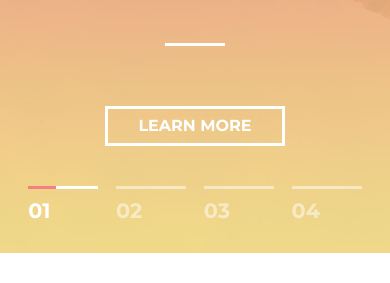
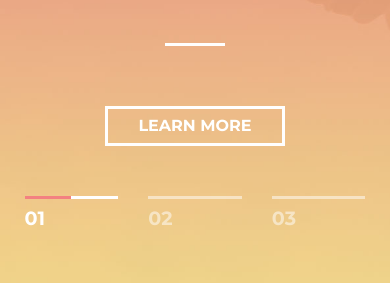
Before and after one commit to Alexandria-dr/MoGo, a plain HTML site: page index.html in a window 390 px wide. Shown: the part 302-585 px from the top of the page. Drawn offline with nearby package versions, Linux system fonts and the light colour scheme.

Commit message:
swiper, grid border

```diff
--- a/css/_max_width768.scss
+++ b/css/_max_width768.scss
@@ -150,7 +150,7 @@
     .about__item {
       .about__text {
         font-size: 1rem;
-
+        transform: translate3d(-15px, -10px, 20px);
         i {
           font-size: 1.5rem !important;
         }
@@ -162,17 +162,35 @@
   }
 
   .number__item {
-    padding: 30px 0;
+    padding: 20px 0 30px;
 
     p {
       font-size: 0.8rem;
     }
   }
+
+  .swiper-pagination {
+    flex: 1 0 150px;
+    flex-wrap: wrap;
+    justify-content: center;
+    .swiper-pagination-bullet .bigNumber {
+      font-size: 1.2rem;
+    }
+    .swiper-pagination-bullet .text {
+      display: none;
+    }
+  }
 }
 
-@media (max-width: 350px) {
+@media (max-width: 1120px) {
+  .number__item {
+    border-bottom: 1px solid white;
+  }
+}
+
+@media (max-width: 320px) {
   .about__text {
-    transform: translate3d(-10px, -10px, 20px);
+    transform: translate3d(-20px, -15px, 20px);
     font-size: 0.8rem !important;
   }
 }
--- a/css/style.scss
+++ b/css/style.scss
@@ -180,52 +180,6 @@ header {
   padding: 0 5%;
   font-size: 1.3rem;
   cursor: pointer;
-
-  ul {
-    width: 100%;
-    margin: 0;
-    flex-wrap: wrap;
-    li {
-      position: relative;
-      display: flex;
-      opacity: 0.5;
-      flex: 1 0 100px;
-      margin: 0 10px;
-      justify-content: space-between;
-      border-top: 3px solid $red;
-
-      .dots__item {
-        padding: 10px 0 0 0;
-      }
-      .dots__number {
-        font-weight: 700;
-      }
-
-      &.slick-active ~ li {
-        &::before {
-          width: 100%;
-        }
-      }
-      &::before {
-        position: absolute;
-        content: "";
-        width: 0%;
-        height: 3px;
-        top: -3px;
-        right: 0;
-        background-color: white;
-        z-index: 4;
-        transition: all 0.3s ease;
-      }
-      &.slick-active {
-        opacity: 1;
-        &::before {
-          transition-delay: 0.3s;
-          width: 60% !important;
-        }
-      }
-    }
-  }
 }
 
 .about__items {
@@ -248,6 +202,8 @@ header {
       img {
         transform: translate3d(0px, 0px, 0px);
         transition: all 0.3s ease;
+        width: 100%;
+        height: 100%;
       }
       &::before {
         transform: translate3d(0px, 0px, 0px);
@@ -260,10 +216,7 @@ header {
         transition: all 0.3s ease;
       }
     }
-    img {
-      width: 100%;
-      height: 100%;
-    }
+
     .about__text {
       display: none;
       z-index: 5;
@@ -312,14 +265,15 @@ header {
   &:first-child {
     border-left: 1px solid white;
   }
-  padding: 60px 10px 50px;
+  padding: 40px 10px 50px;
   p {
     color: white;
     text-transform: uppercase;
     margin: 0;
     font-size: 1rem;
-    line-height: 2.5em;
+
     .big {
+      line-height: 1.5em;
       font-weight: 700;
       font-size: 4.5em;
     }
@@ -343,4 +297,74 @@ header {
   }
 }
 
+.swiper-pagination {
+  padding: 0;
+  display: flex;
+
+  width: 100%;
+  margin: 30px 0 0;
+  color: #aaa;
+  position: relative;
+}
+
+.swiper-pagination .box {
+  opacity: 0.5 !important;
+  border-radius: 0;
+  background: transparent;
+  font-size: 1.5rem;
+  width: 24%;
+  height: 30px;
+  display: flex;
+  align-items: center;
+  justify-content: start;
+  color: #fff;
+}
+.box.swiper-pagination-bullet-active {
+  opacity: 1 !important;
+}
+
+.swiper-pagination-bullet {
+  position: relative;
+  margin: 30px 15px 30px !important;
+  border-top: 3px solid;
+  border-top-color: $red;
+  opacity: 1 !important;
+  &::before {
+    position: absolute;
+    content: "";
+    width: 0%;
+    height: 3px;
+    top: -3px;
+    right: 0;
+    background-color: white;
+    z-index: 4;
+    transition: all 0.3s ease;
+  }
+
+  &.swiper-pagination-bullet .bigNumber {
+    font-size: 1.5rem;
+    margin-top: 10px;
+    margin-right: 10px;
+    font-weight: 800;
+  }
+  &.swiper-pagination-bullet .text {
+    font-size: 1.5rem;
+    margin-top: 10px;
+  }
+
+  &.swiper-pagination-bullet-active {
+    &::before {
+      background-color: white;
+      width: 50%;
+      transition-delay: 0.3s;
+    }
+  }
+  &.swiper-pagination-bullet-active ~ &.swiper-pagination-bullet {
+    &::before {
+      background-color: white;
+      width: 100%;
+    }
+  }
+}
+
 @import "max_width768";
--- a/index.html
+++ b/index.html
@@ -6,10 +6,8 @@
     <meta name="viewport" content="width=device-width, initial-scale=1.0" />
     <link
       rel="stylesheet"
-      type="text/css"
-      href="//cdn.jsdelivr.net/npm/slick-carousel@1.8.1/slick/slick.css"
+      href="https://unpkg.com/swiper/swiper-bundle.min.css"
     />
-
     <link
       href="https://fonts.googleapis.com/css2?family=Kaushan+Script&family=Montserrat:wght@400;700&display=swap"
       rel="stylesheet"
@@ -70,8 +68,9 @@
             <span></span>
           </div>
         </div>
-        <div class="intro slider">
-          <div class="intro__container">
+        <div class="swiper-container">
+          <div class="intro slider swiper-wrapper">
+            <div class="intro__container swiper-slide">
               <div class="title intro">
                 <p>Creative Template</p>
                 <p>
@@ -83,44 +82,48 @@
               </div>
               <a class="btn" href="#">Learn More</a>
             </div>
-          <div class="intro__container">
+            <div class="intro__container swiper-slide">
               <div class="slide__inner">
                 <p class="block-p">
                   Lorem ipsum dolor, sit amet consectetur adipisicing elit.
                   Accusantium nesciunt temporibus unde quos totam quae dicta id
                   quasi quibusdam, rerum tempore natus quo aliquam nostrum minus
-                iure saepe provident facilis architecto beatae aspernatur enim,
-                omnis possimus! Nam, enim itaque excepturi cum atque sequi
-                consectetur, laudantium magni veritatis quaerat eius adipisci!
+                  iure saepe provident facilis architecto beatae aspernatur
+                  enim, omnis possimus! Nam, enim itaque excepturi cum atque
+                  sequi consectetur, laudantium magni veritatis quaerat eius
+                  adipisci!
                 </p>
               </div>
             </div>
-          <div class="intro__container">
+            <div class="intro__container swiper-slide">
               <div class="slide__inner">
                 <p class="block-p">
                   Lorem ipsum dolor, sit amet consectetur adipisicing elit.
                   Accusantium nesciunt temporibus unde quos totam quae dicta id
                   quasi quibusdam, rerum tempore natus quo aliquam nostrum minus
-                iure saepe provident facilis architecto beatae aspernatur enim,
-                omnis possimus! Nam, enim itaque excepturi cum atque sequi
-                consectetur, laudantium magni veritatis quaerat eius adipisci!
+                  iure saepe provident facilis architecto beatae aspernatur
+                  enim, omnis possimus! Nam, enim itaque excepturi cum atque
+                  sequi consectetur, laudantium magni veritatis quaerat eius
+                  adipisci!
                 </p>
               </div>
             </div>
-          <div class="intro__container">
+            <div class="intro__container swiper-slide">
               <div class="slide__inner">
                 <p class="block-p">
                   Lorem ipsum dolor, sit amet consectetur adipisicing elit.
                   Accusantium nesciunt temporibus unde quos totam quae dicta id
                   quasi quibusdam, rerum tempore natus quo aliquam nostrum minus
-                iure saepe provident facilis architecto beatae aspernatur enim,
-                omnis possimus! Nam, enim itaque excepturi cum atque sequi
-                consectetur, laudantium magni veritatis quaerat eius adipisci!
+                  iure saepe provident facilis architecto beatae aspernatur
+                  enim, omnis possimus! Nam, enim itaque excepturi cum atque
+                  sequi consectetur, laudantium magni veritatis quaerat eius
+                  adipisci!
                 </p>
               </div>
             </div>
           </div>
-        <div class="intro__dots"></div>
+          <div class="swiper-pagination"></div>
+        </div>
       </header>
       <section class="about">
         <div class="container">
@@ -137,7 +140,7 @@
           <div class="about__items">
             <div class="about__item">
               <div class="about__img">
-                <img src="./img/photo1.png" alt="best team" />
+                <img src="./img/photo1.webp" alt="best team" />
                 <div class="about__text">
                   <i class="fas fa-user-friends"></i> <br />
                   Super team
@@ -147,7 +150,7 @@
 
             <div class="about__item">
               <div class="about__img">
-                <img src="./img/photo2.png" alt="best style" />
+                <img src="./img/photo2.webp" alt="best style" />
                 <div class="about__text">
                   <i class="fas fa-camera-retro"></i> <br />
                   Cool style
@@ -157,7 +160,7 @@
 
             <div class="about__item">
               <div class="about__img">
-                <img src="./img/photo3.png" alt="best work" />
+                <img src="./img/photo3.webp" alt="best work" />
                 <div class="about__text">
                   <i class="fas fa-briefcase"></i> <br />
                   Best work
@@ -187,18 +190,7 @@
         </div>
       </section>
     </div>
-    <script
-      type="text/javascript"
-      src="//code.jquery.com/jquery-1.11.0.min.js"
-    ></script>
-    <script
-      type="text/javascript"
-      src="//code.jquery.com/jquery-migrate-1.2.1.min.js"
-    ></script>
-    <script
-      type="text/javascript"
-      src="//cdn.jsdelivr.net/npm/slick-carousel@1.8.1/slick/slick.min.js"
-    ></script>
+    <script src="https://unpkg.com/swiper/swiper-bundle.min.js"></script>
     <script src="./js/script.js"></script>
   </body>
 </html>
--- a/js/script.js
+++ b/js/script.js
@@ -13,21 +13,20 @@ navButton.addEventListener('click', e => {
 
 const nameDots = [' Intro',' Work',' About',' Contacts',]
 
-$(document).ready(function(){
-    $('.slider').slick({
-        arrows: false,
-        slidesToShow: 1,
-        infinite: false,
-        adaptiveHeight: true,
-        dots: true,
-        appendDots: $('.intro__dots'),
-        customPaging: function (slider, i) {
-			var title = $(slider.$slides[i]).data('title');
-			return '<span class="dots__item"><span class="dots__number">0'+ Number(i+1) + '</span><span class="dots__text">' + nameDots[i] + '</span> </span>';
-		},
-		dotsClass: 'slider-dots'
-    });
-  });
+new Swiper('.swiper-container', {
+  pagination: {
+    el: '.swiper-pagination',
+    autoHeight: true,
+    clickable: true,
+    renderBullet: function(index, className) {
+      return '\
+        <div class="box ' + className + '">\
+        <div class="bigNumber">' + (index < 10 ? '0' + (index + 1) : (index + 1)) + '</div>\
+        <div class="text">' + (nameDots[index]) + '</div>\
+        </div>';
+    },
+  },
+});
 
 
 function initDisplaySearch() {
```
Also changed, not shown: css/style.css, img/photo1.webp (added), img/photo2.webp (added), img/photo3.webp (added), 1 other file. Lines whose indentation alone changed are shown as unchanged.
